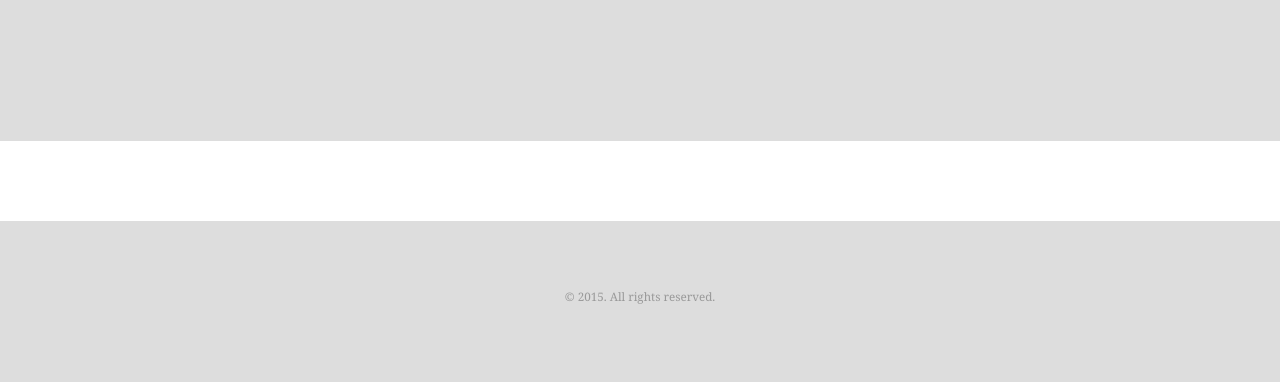
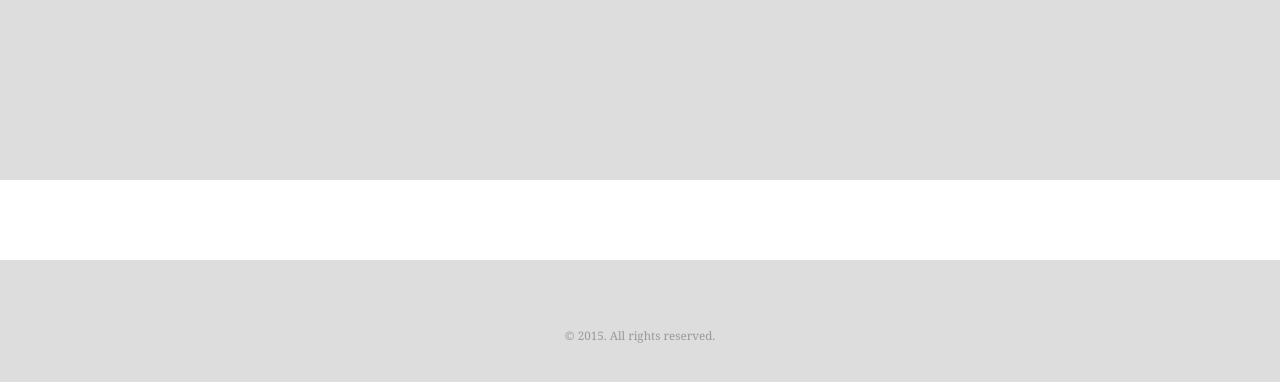
Before and after one commit to emilysquid/emilysquid.github.io, a Jekyll site: the page built from index.html, in a window 1280 px wide. Shown: the top 382 px of the page. Built offline with Jekyll 4.4.1, drawn with Linux system fonts in a browser that asks for light colours.

Commit message:
header update

```diff
--- a/public/css/screen.css
+++ b/public/css/screen.css
@@ -15,6 +15,33 @@
   src: local('mplus-1mn-regular'), local('M+ 1mn regular'), url('/res/mplus-1mn-regular.ttf')
        format('truetype');
 }*/
+
+
+/*
+ * Masthead
+ *
+ * Super small header above the content for site name and short description.
+ */
+
+.masthead {
+  padding-top:    1rem;
+  padding-bottom: 1rem;
+  margin-bottom: 3rem;
+}
+.masthead-title {
+  margin-top: 0;
+  margin-bottom: 0;
+  color: #505050;
+}
+.masthead-title a {
+  color: #505050;
+}
+.masthead-title small {
+  font-size: 75%;
+  font-weight: 400;
+  color: #c0c0c0;
+  letter-spacing: 0;
+}
 
 /* Base */
 * { margin:0; padding:0; font-family:inherit; }
```
